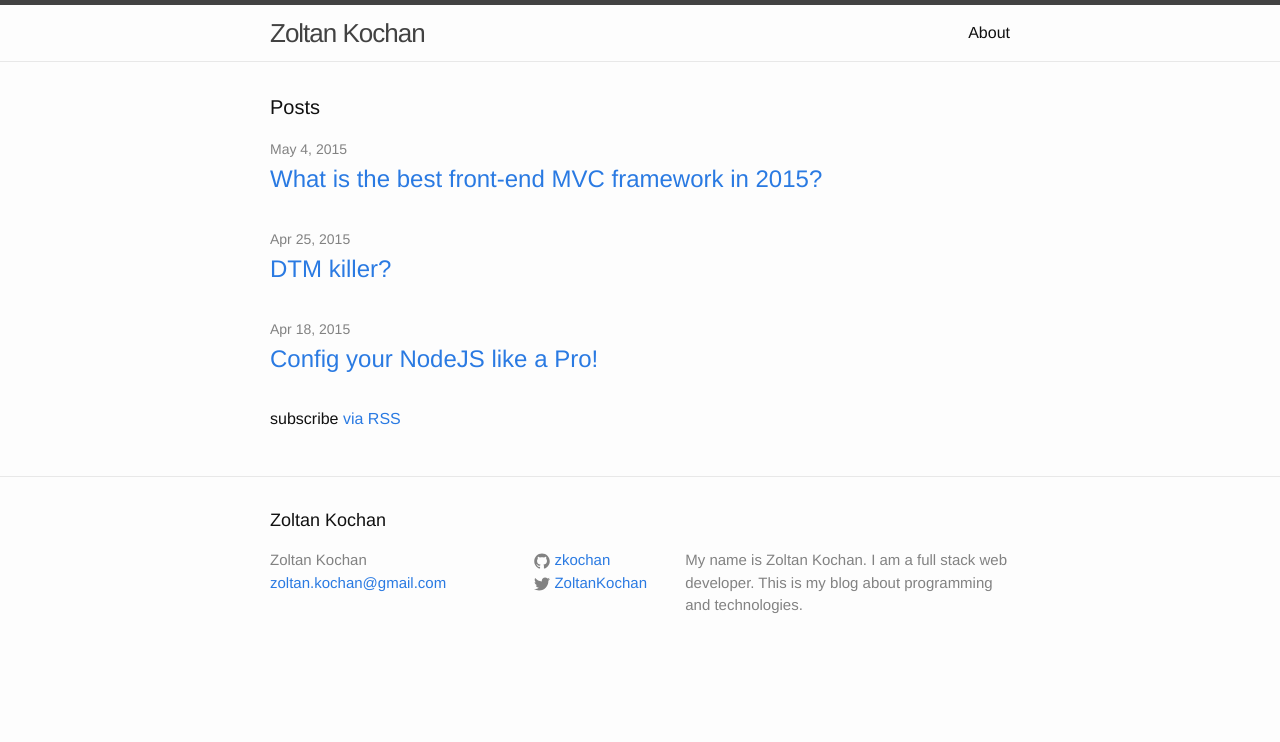
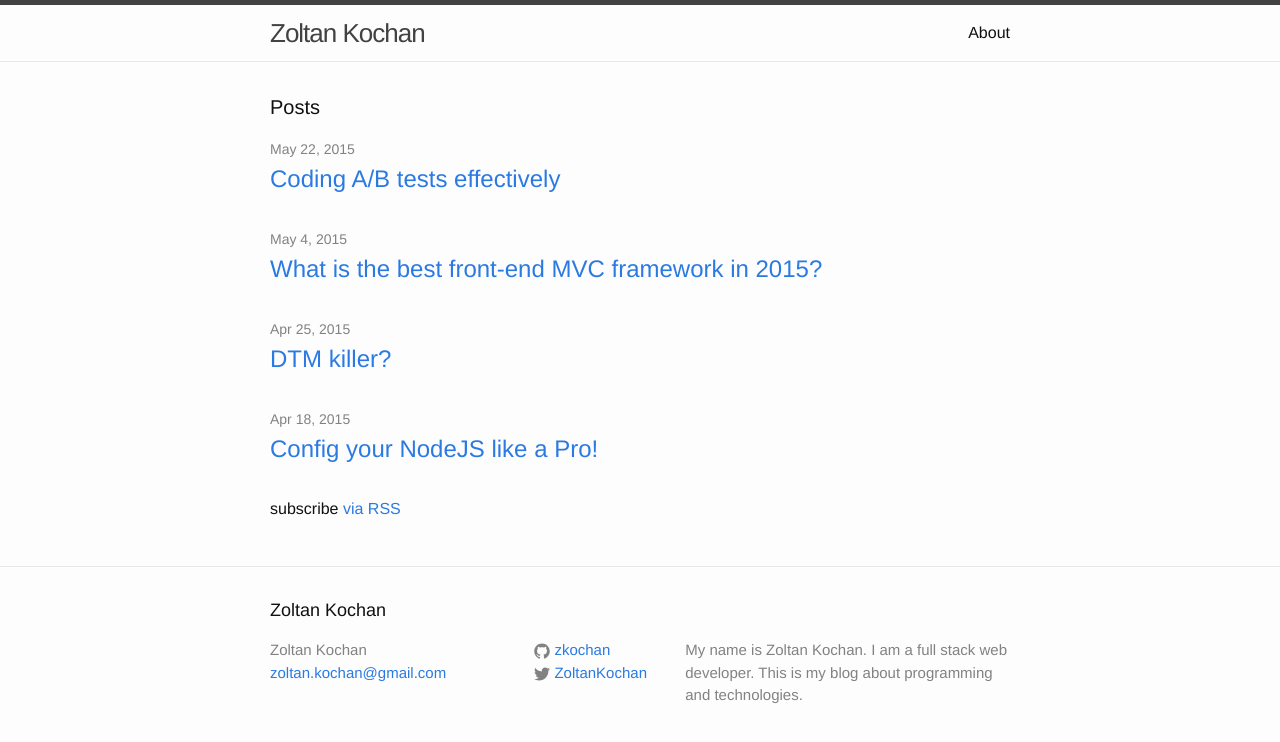
Before and after one commit to zkochan/zkochan.github.io, a Jekyll site: the page built from index.html, in a window 1280 px wide. Shown: the top 742 px of the page. Built offline with Jekyll 4.4.1, drawn with Linux system fonts in a browser that asks for light colours; a file with an impossible date is left out.

Commit message:
Update 2015-05-22-coding-ab-tests-effectively.markdown

```diff
--- a/_posts/2015-05-22-coding-ab-tests-effectively.markdown
+++ b/_posts/2015-05-22-coding-ab-tests-effectively.markdown
@@ -1,7 +1,7 @@
 ---
 layout: post
 title: Coding A/B tests effectively
-date: {}
+date: 2015-05-22 22:35:00
 categories: ab
 comments: true
 published: true
```
